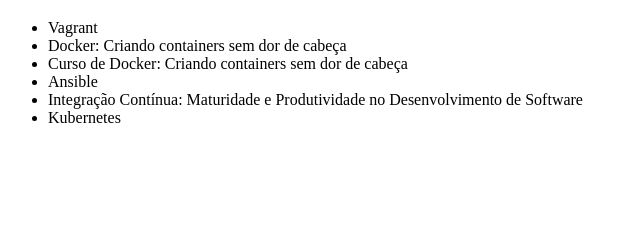
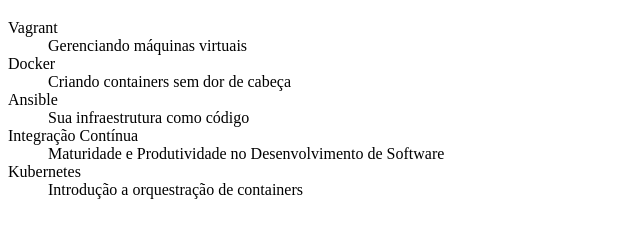
Before and after one commit to AnaAluraTeste/alura-git, a plain HTML site: page index.html in a window 1280 px wide. Shown: the part 61-298 px from the top of the page, without its empty margins (0-640 px from the left). Drawn offline with Linux system fonts and the light colour scheme.

Commit message:
Trocando UL por DL
Separando os títulos

Quebra de linha

```diff
--- a/index.html
+++ b/index.html
@@ -7,13 +7,21 @@
 <body>
 <h1>Cursos de DevOps</h1>
 
-    <ul>
-        <li>Vagrant</li>
-        <li>Docker: Criando containers sem dor de cabeça</li>
-        <li>Curso de Docker: Criando containers sem dor de cabeça</li>
-        <li>Ansible</li>
-        <li>Integração Contínua: Maturidade e Produtividade no Desenvolvimento de Software </li>
-        <li>Kubernetes</li>
-    </ul>
+    <dl>
+        <dt>Vagrant</dt>
+        <dd>Gerenciando máquinas virtuais</dd>
+
+        <dt>Docker</dt>
+        <dd>Criando containers sem dor de cabeça</dd>
+
+        <dt>Ansible</dt>
+        <dd>Sua infraestrutura como código</dd>
+
+        <dt>Integração Contínua</dt>
+        <dd>Maturidade e Produtividade no Desenvolvimento de Software </dd>
+
+        <dt>Kubernetes</dt>
+        <dd>Introdução a orquestração de containers</dd>
+    </dl>
 </body>
 </html>
```
